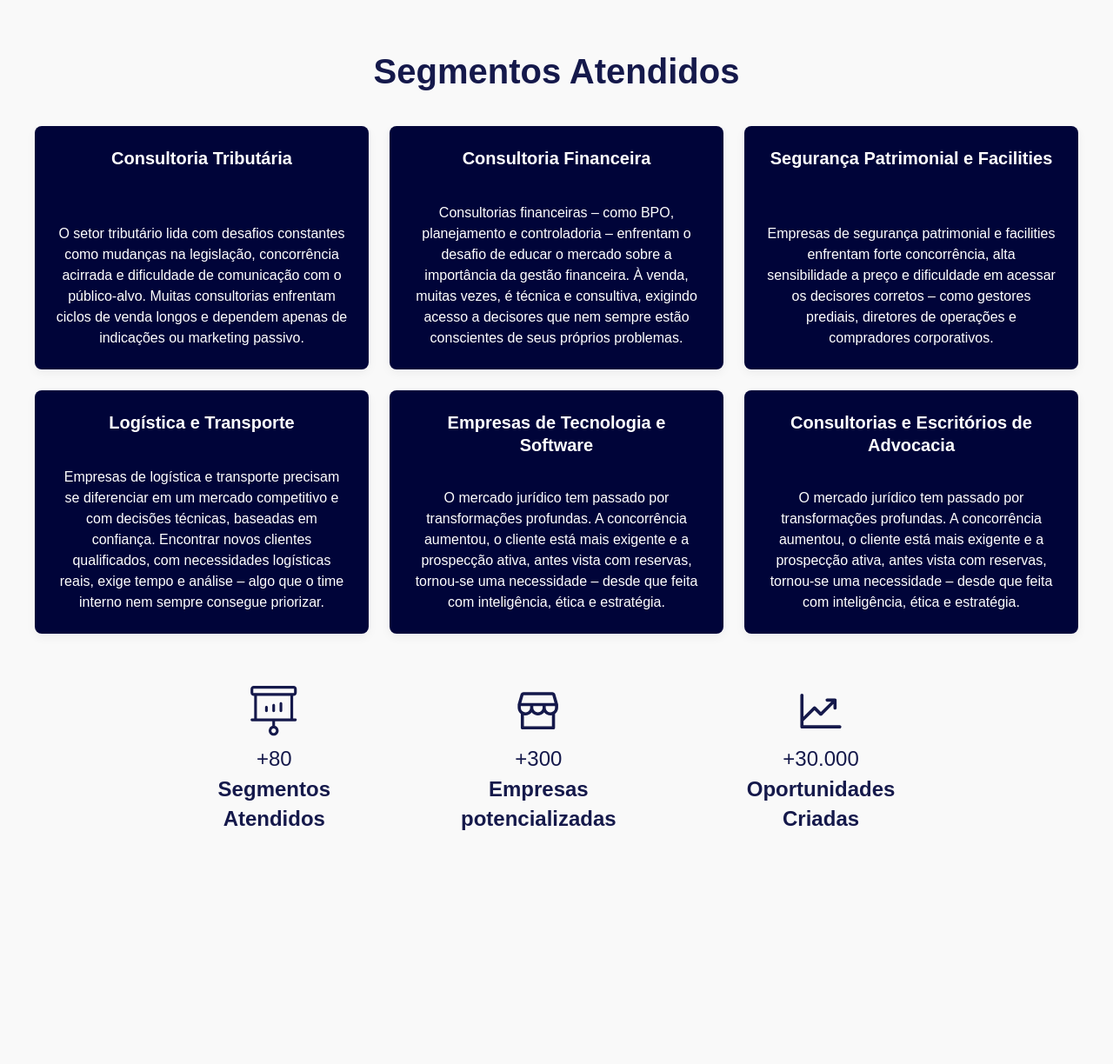
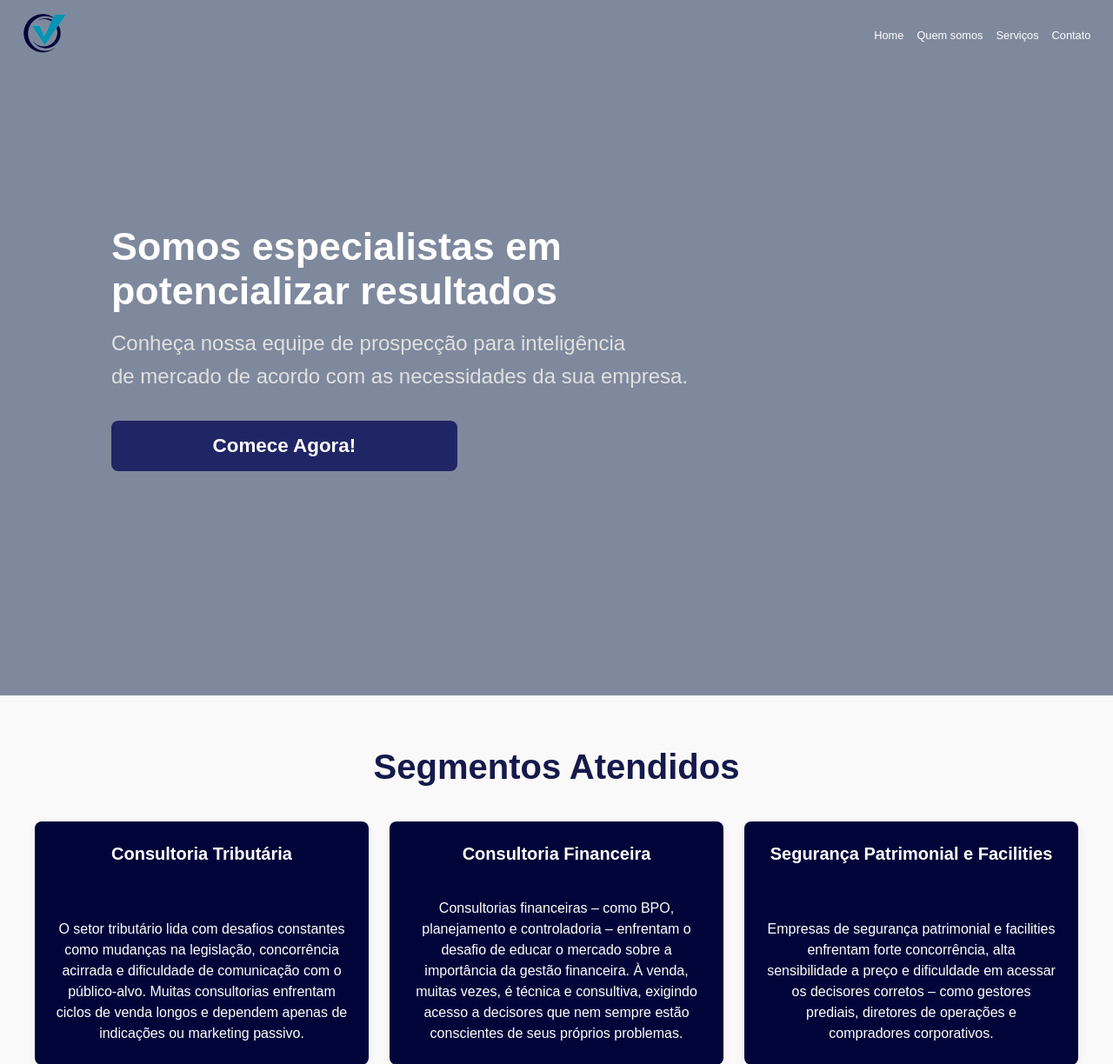
Before and after one commit to Beets-Jr/Assertive, a PHP site: page /HTML/Home.html in a window 1280 px wide. Shown: the top 1224 px of the page at 87% size. Before the commit the page ends 955 px from the top, so only its background shows below. Run offline with PHP 8.4, Linux system fonts and the light colour scheme.

Commit message:
estruturação da hero feita, header adicionado

```diff
--- a/CSS/home.css
+++ b/CSS/home.css
@@ -7,6 +7,81 @@
 
 :root {
     --fonte-assertive: 'Inria Sans', sans-serif;
+}
+
+#hero {
+    position: relative;
+    height: 100vh;
+    /* background-image: url('../imgs/'); */
+    background-size: cover;
+    background-position: center;
+    display: flex;
+    align-items: center;
+    justify-content: center;
+    color: white;
+}
+
+.hero-overlay {
+    width: 100%;
+    height: 100%;
+    background: rgba(0, 20, 60, 0.5);
+    display: flex;
+    align-items: center;
+    justify-content: flex-start;
+    padding: 0 2rem;
+}
+
+.hero-content {
+    position: absolute;
+    left: 10%;
+    max-width: 800px;
+    text-align: left;
+    animation: fadeInUp 1s ease-in-out;
+}
+
+.hero-texto h1 {
+    font-size: 2.8rem;
+    font-weight: bold;
+    font-family: var(--fonte-assertive);
+    margin-bottom: 1rem;
+}
+
+.hero-texto p {
+    font-size: 1.5rem;
+    font-family: var(--fonte-assertive);
+    line-height: 1.6;
+    margin-bottom: 2rem;
+    color: #e0e0e0;
+}
+
+.btn-cta {
+    display: inline-block;
+    text-align: center;
+    background-color: #202565;
+    color: white;
+    font-size: 1.4rem;
+    font-family: var(--fonte-assertive);
+    padding: 1rem;
+    width: 60%;
+    text-decoration: none;
+    font-weight: bold;
+    border-radius: 8px;
+    transition: background-color 0.3s ease;
+}
+
+.btn-cta:hover {
+    background-color: #15155c;
+}
+
+@keyframes fadeInUp {
+    from {
+        opacity: 0;
+        transform: translateY(30px);
+    }
+    to {
+        opacity: 1;
+        transform: translateY(0);
+    }
 }
 
 .card {
--- a/HTML/Home.html
+++ b/HTML/Home.html
@@ -7,10 +7,105 @@
     <title>Assertive</title>
 
     <link rel="stylesheet" href="../CSS/home.css">
+    <link rel="stylesheet" href="../CSS/header-footer.css">
 </head>
 
 <body>
+    <header class="header-transparent">
+        <div class="logo-header fade-in-left">
+            <a href="home.html">
+            <img src="../imgs/logo-ksnip_20250416-205452-removebg-preview 1.png">
+            </a>
+        </div>
+
+        <div class="menu-toggle">
+            &#9776;  <!-- símbolo de 3 barrinhas -->
+        </div>
+
+            <nav>
+                <a href="Home.html">Home</a>
+                <a href="#hero">Quem somos</a>
+
+                <div class="dropdown js-dropdown">
+
+                <a href="#servicos" class="dropbtn js-dropbtn">Serviços</a>
+
+                <div class="dropdown-menu">
+
+                    <!-- === Card 1: Inteligência de mercado === -->
+                    <div class="card"
+                        data-hover-text="Conheça o perfil dos seus clientes com nosso produto de Inteligência de mercado!">
+                    <h3>Inteligência de mercado</h3>
+                    <p>
+                        Conheça profundamente o setor dos seus potenciais clientes.
+                        Entenda suas necessidades e desafios.
+                    </p>
+                    <div class="atributos">
+                        <p>Análise Territorial</p>
+                        <p>Share de Mercado</p>
+                    </div>
+                    </div>
+
+                    <!-- === Card 2: Treinamento de Prospecção === -->
+                    <div class="card"
+                        data-hover-text="Transforme sua abordagem comercial com nosso Treinamento de Prospecção!">
+                    <h3>Treinamento de Prospecção</h3>
+                    <p>
+                        Planeje e estruture sua estratégia de prospecção ativa.
+                        Ganhe visibilidade para sua empresa.
+                    </p>
+                    <div class="atributos">
+                        <p>Pesquisa e análise de leads</p>
+                        <p>Abordagem personalizada</p>
+                    </div>
+                    </div>
+
+                    <!-- === Card 3: Prospecção Assertive === -->
+                    <div class="card"
+                        data-hover-text="Conheça nossa prospecção estratégica que alcança o segmento desejado pro seu produto!">
+                    <h3>Prospecção Assertive</h3>
+                    <p>
+                        A partir das necessidades do cliente, traçamos objetivos
+                        e estratégias para atingir o público‑alvo.
+                    </p>
+                    <div class="atributos">
+                        <p>Planejamento estratégico</p>
+                        <p>Gestão da Informação</p>
+                    </div>
+                    </div>
+
+            </div>
+
+            <ul class="submenu-mobile">
+                <li><a href="InteligenciaDeMercado.html">Inteligência de mercado</a></li>
+                <li><a href="treinamento-prospeccao.html">Treinamento de Prospecção</a></li>
+                <li><a href="ProspeccaoAssertive.html">Prospecção Assertive</a></li>
+            </ul>
+
+            </div>
+
+            <a href="Contato.html">Contato</a>
+            </nav>
+        </header>
+
+        <!-- escurecer ao dar toggle no menu mobile-->
+        <div class="overlay"> </div>
+
     <!-- Hero (Tahles) -->
+        <section id="hero">
+            <div class="hero-overlay">
+                <div class="hero-content">
+                    <div class="hero-texto">
+                        <h1>Somos especialistas em <br> potencializar resultados </h1>
+                        <p>
+                            Conheça nossa equipe de prospecção para inteligência<br>
+                            de mercado de acordo com as necessidades da sua empresa.
+                        </p>
+                        <a href="#contato" class="btn-cta">Comece Agora!</a>
+                    </div>
+                </div>
+            </div>
+        </section>
     <!-- End Hero -->
 
     <!-- Video Murillo (Em stand by por enquanto) -->
@@ -205,6 +300,7 @@
     <!-- numbers (Murillo) -->
     <!-- end numbers -->
 
-    <script src="../JS/home.js"></script>
+    <script src="../JS/home.js"> </script>
+    <script src="../JS/header-footer.js"> </script>
 </body>
 </html>
```
